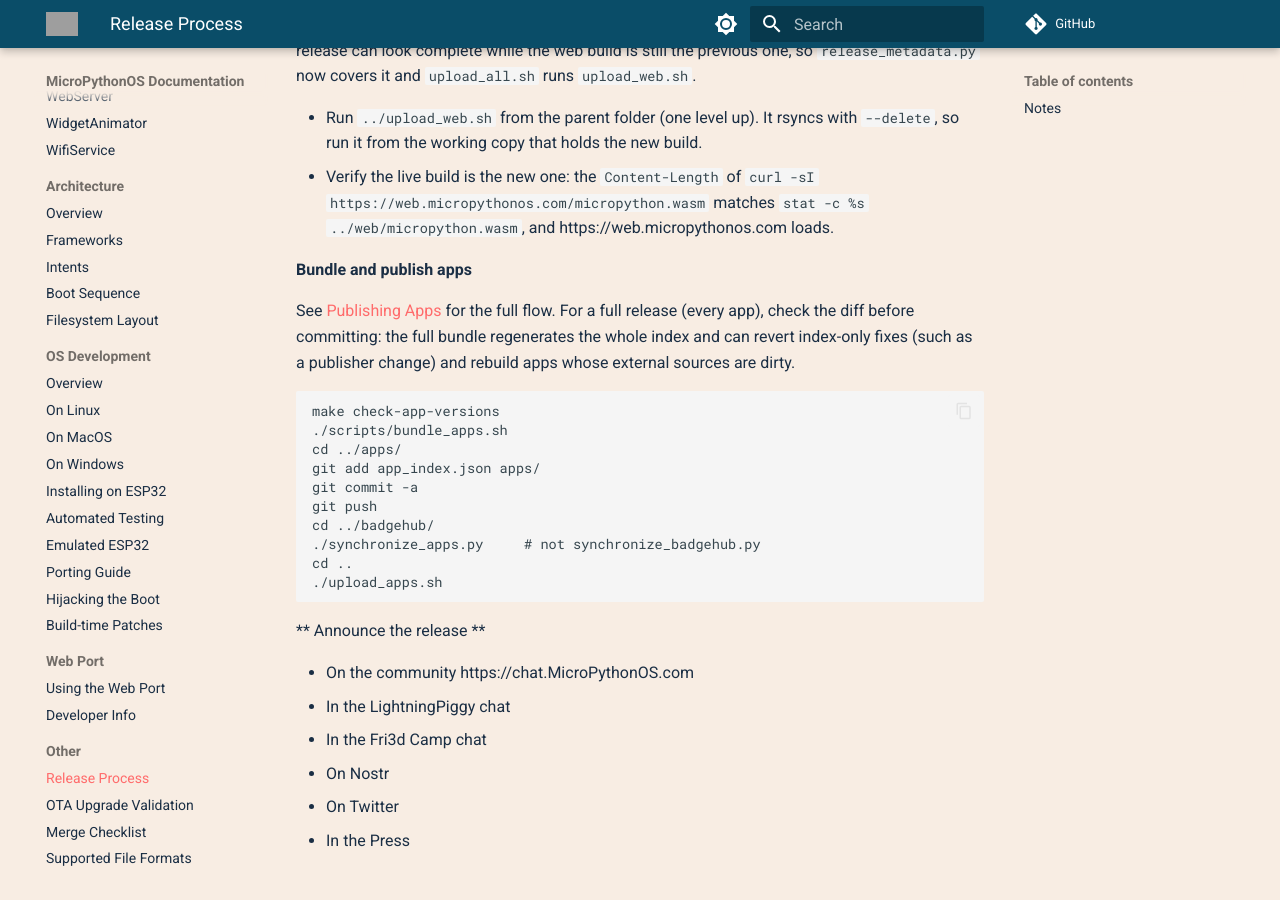
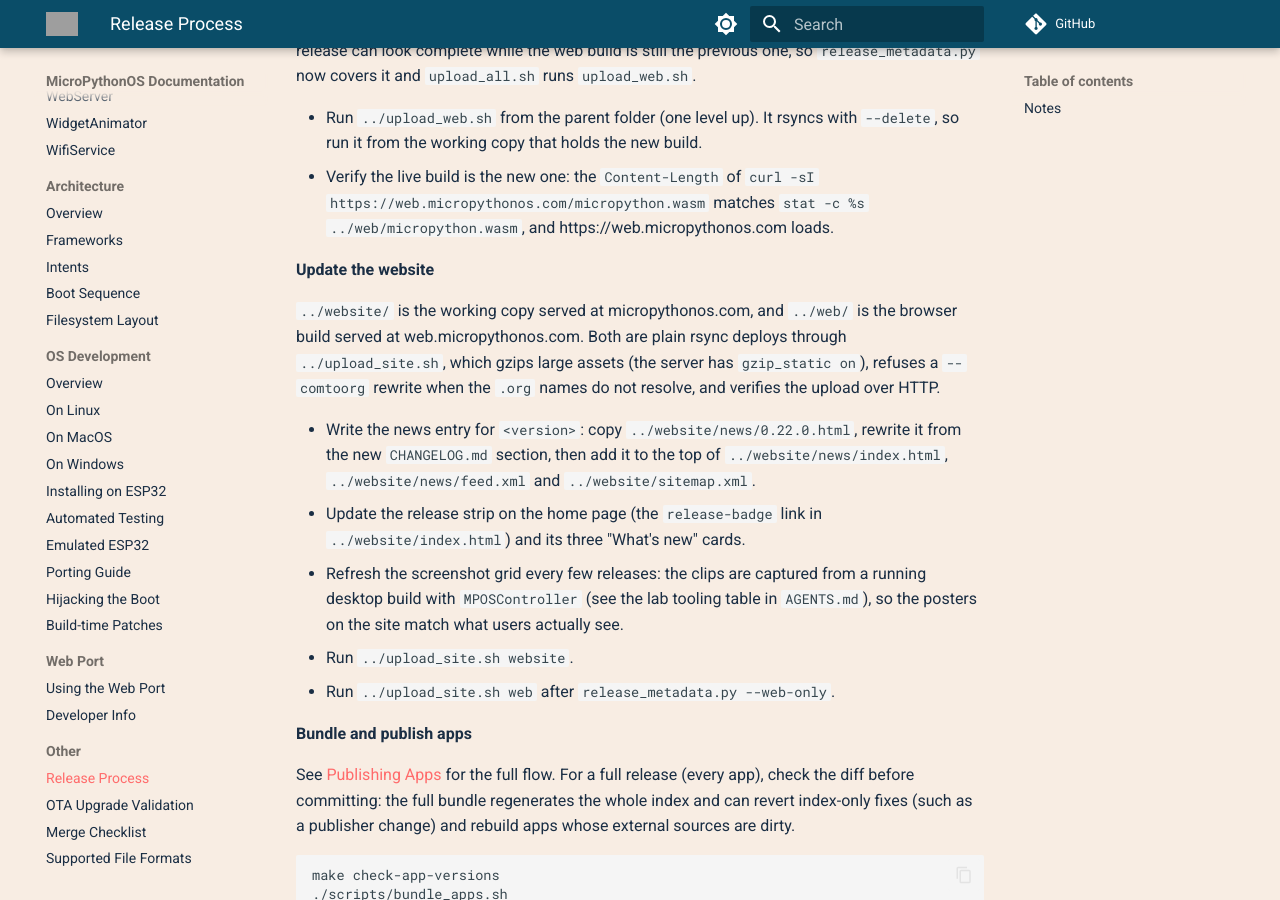
Before and after one commit to MicroPythonOS/docs, an MkDocs documentation site: the page built from docs/other/release-checklist.md, in a window 1280 px wide and 900 px high, scrolled down 3178 px. Built offline with MkDocs 1.6.1 and Material for MkDocs 9.7.7, drawn with Linux system fonts in a browser that asks for light colours; comment, search, counter and statistics services are not loaded; grey boxes are pictures that could not be loaded.

Commit message:
release checklist: add the website/news step
The marketing site had not been touched since 0.7.2 while the release was
already at 0.22.0: releases were announced on chat, Nostr and X, but never on
the site itself. Add the step that writes the news entry, updates the release
strip and re-runs the upload, including the new upload_site.sh verification.

```diff
--- a/docs/other/release-checklist.md
+++ b/docs/other/release-checklist.md
@@ -165,6 +165,26 @@ web build is still the previous one, so `release_metadata.py` now covers it and
   `stat -c %s ../web/micropython.wasm`, and https://web.micropythonos.com
   loads.
 
+**Update the website**
+
+`../website/` is the working copy served at micropythonos.com, and `../web/` is
+the browser build served at web.micropythonos.com. Both are plain rsync
+deploys through `../upload_site.sh`, which gzips large assets (the server has
+`gzip_static on`), refuses a `--comtoorg` rewrite when the `.org` names do not
+resolve, and verifies the upload over HTTP.
+
+- Write the news entry for `<version>`: copy `../website/news/0.22.0.html`,
+  rewrite it from the new `CHANGELOG.md` section, then add it to the top of
+  `../website/news/index.html`, `../website/news/feed.xml` and
+  `../website/sitemap.xml`.
+- Update the release strip on the home page (the `release-badge` link in
+  `../website/index.html`) and its three "What's new" cards.
+- Refresh the screenshot grid every few releases: the clips are captured from
+  a running desktop build with `MPOSController` (see the lab tooling table in
+  `AGENTS.md`), so the posters on the site match what users actually see.
+- Run `../upload_site.sh website`.
+- Run `../upload_site.sh web` after `release_metadata.py --web-only`.
+
 **Bundle and publish apps**
 
 See [Publishing Apps](../apps/publishing-apps.md) for the full flow. For a full
```
